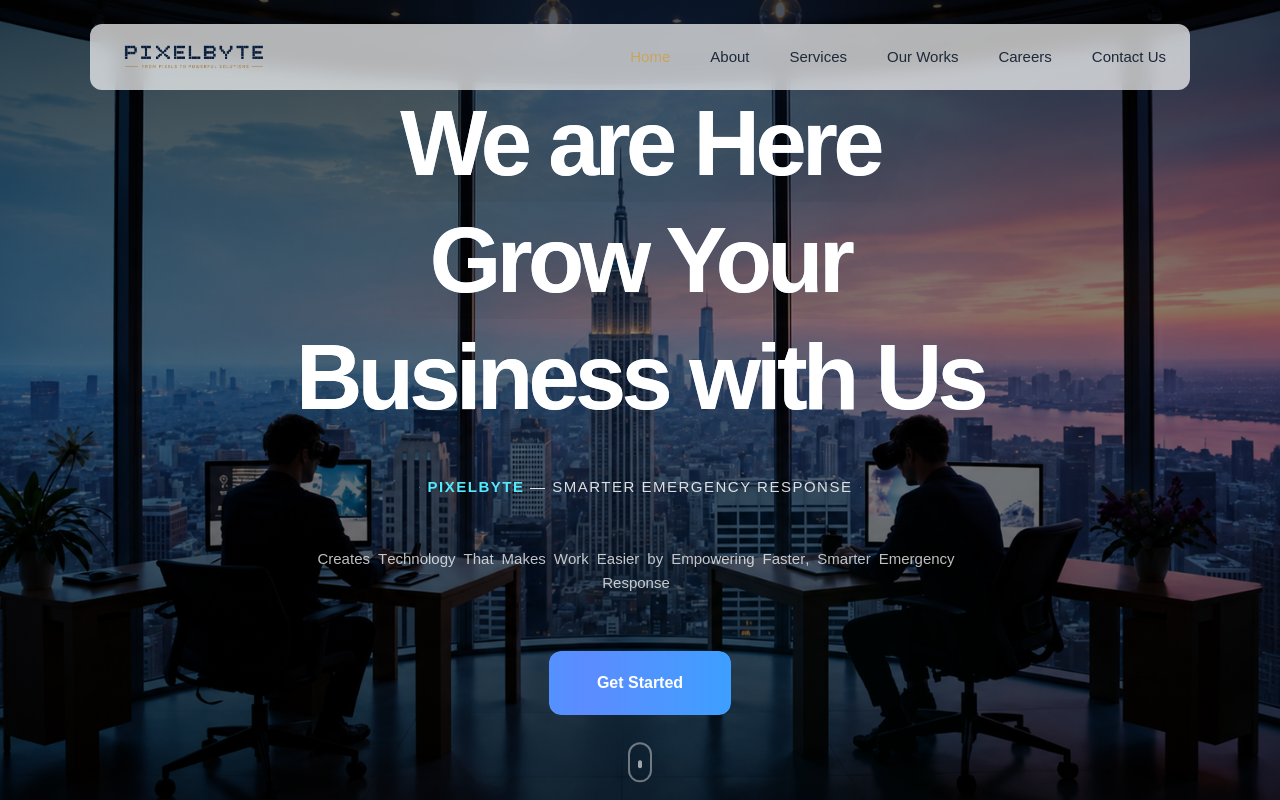
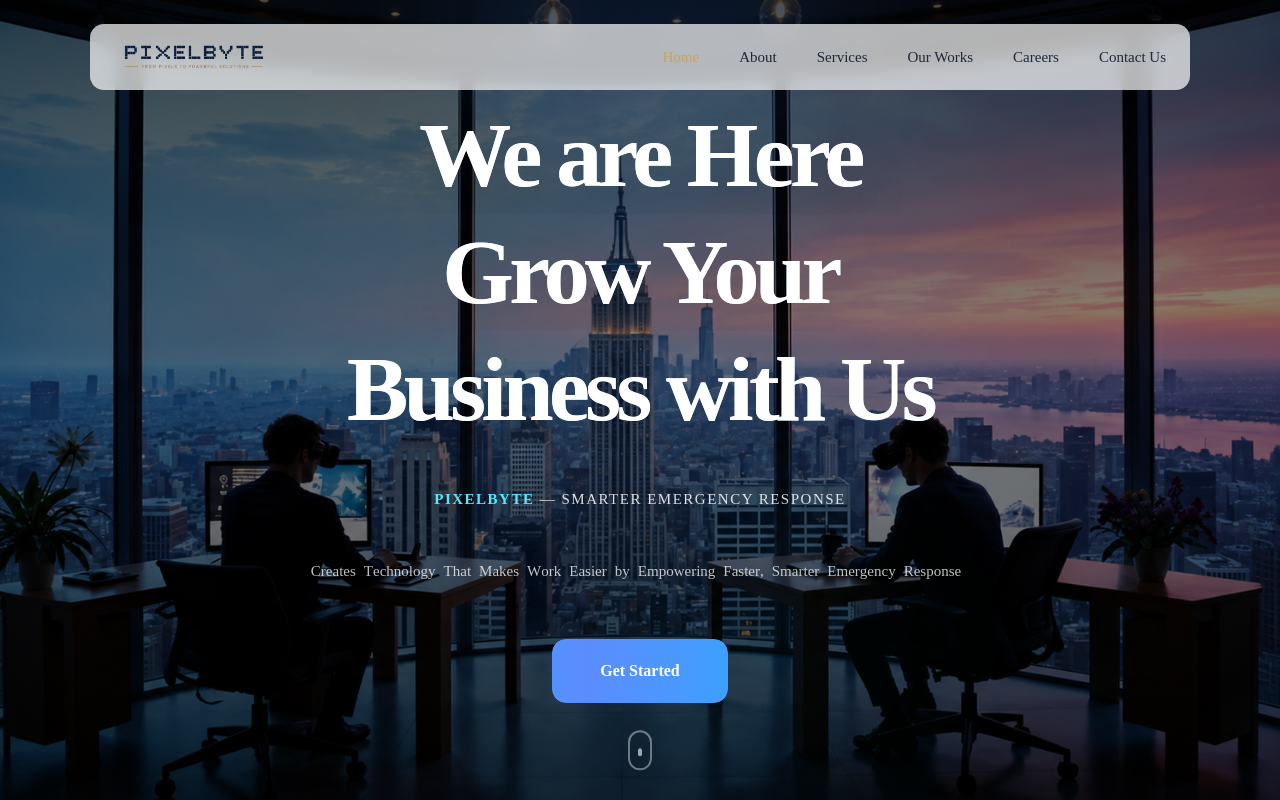
Before and after one commit to pixelbytesolution/pixelbyte-web, a Next.js app: page / in a window 1280 px wide. Shown: the top 800 px of the page. Built offline with nearby package versions, Linux system fonts and the light colour scheme.

Commit message:
feat(ui, theming): integrate shadcn ui and dark mode - add shadcn/ui configuration file (components.json) - implement light and dark mode theming with oklch colors - include tw-animate-css for enhanced ui animations - introduce new design tokens for colors, borders, and radii

```diff
--- a/app/globals.css
+++ b/app/globals.css
@@ -1,20 +1,130 @@
 @import "tailwindcss";
+@import "tw-animate-css";
+@import "shadcn/tailwind.css";
 
-:root {
-  --background: #ffffff;
-  --foreground: #171717;
-}
+@custom-variant dark (&:is(.dark *));
 
 @theme inline {
   --color-background: var(--background);
   --color-foreground: var(--foreground);
-  --font-sans: var(--font-geist-sans);
+  --font-sans: var(--font-sans);
   --font-mono: var(--font-geist-mono);
+  --font-heading: var(--font-sans);
+  --color-sidebar-ring: var(--sidebar-ring);
+  --color-sidebar-border: var(--sidebar-border);
+  --color-sidebar-accent-foreground: var(--sidebar-accent-foreground);
+  --color-sidebar-accent: var(--sidebar-accent);
+  --color-sidebar-primary-foreground: var(--sidebar-primary-foreground);
+  --color-sidebar-primary: var(--sidebar-primary);
+  --color-sidebar-foreground: var(--sidebar-foreground);
+  --color-sidebar: var(--sidebar);
+  --color-chart-5: var(--chart-5);
+  --color-chart-4: var(--chart-4);
+  --color-chart-3: var(--chart-3);
+  --color-chart-2: var(--chart-2);
+  --color-chart-1: var(--chart-1);
+  --color-ring: var(--ring);
+  --color-input: var(--input);
+  --color-border: var(--border);
+  --color-destructive: var(--destructive);
+  --color-accent-foreground: var(--accent-foreground);
+  --color-accent: var(--accent);
+  --color-muted-foreground: var(--muted-foreground);
+  --color-muted: var(--muted);
+  --color-secondary-foreground: var(--secondary-foreground);
+  --color-secondary: var(--secondary);
+  --color-primary-foreground: var(--primary-foreground);
+  --color-primary: var(--primary);
+  --color-popover-foreground: var(--popover-foreground);
+  --color-popover: var(--popover);
+  --color-card-foreground: var(--card-foreground);
+  --color-card: var(--card);
+  --radius-sm: calc(var(--radius) * 0.6);
+  --radius-md: calc(var(--radius) * 0.8);
+  --radius-lg: var(--radius);
+  --radius-xl: calc(var(--radius) * 1.4);
+  --radius-2xl: calc(var(--radius) * 1.8);
+  --radius-3xl: calc(var(--radius) * 2.2);
+  --radius-4xl: calc(var(--radius) * 2.6);
 }
 
+:root {
+  --background: oklch(1 0 0);
+  --foreground: oklch(0.145 0 0);
+  --card: oklch(1 0 0);
+  --card-foreground: oklch(0.145 0 0);
+  --popover: oklch(1 0 0);
+  --popover-foreground: oklch(0.145 0 0);
+  --primary: oklch(0.205 0 0);
+  --primary-foreground: oklch(0.985 0 0);
+  --secondary: oklch(0.97 0 0);
+  --secondary-foreground: oklch(0.205 0 0);
+  --muted: oklch(0.97 0 0);
+  --muted-foreground: oklch(0.556 0 0);
+  --accent: oklch(0.97 0 0);
+  --accent-foreground: oklch(0.205 0 0);
+  --destructive: oklch(0.577 0.245 27.325);
+  --border: oklch(0.922 0 0);
+  --input: oklch(0.922 0 0);
+  --ring: oklch(0.708 0 0);
+  --chart-1: oklch(0.87 0 0);
+  --chart-2: oklch(0.556 0 0);
+  --chart-3: oklch(0.439 0 0);
+  --chart-4: oklch(0.371 0 0);
+  --chart-5: oklch(0.269 0 0);
+  --radius: 0.625rem;
+  --sidebar: oklch(0.985 0 0);
+  --sidebar-foreground: oklch(0.145 0 0);
+  --sidebar-primary: oklch(0.205 0 0);
+  --sidebar-primary-foreground: oklch(0.985 0 0);
+  --sidebar-accent: oklch(0.97 0 0);
+  --sidebar-accent-foreground: oklch(0.205 0 0);
+  --sidebar-border: oklch(0.922 0 0);
+  --sidebar-ring: oklch(0.708 0 0);
+}
 
-body {
-  background: var(--background);
-  color: var(--foreground);
-  font-family: Arial, Helvetica, sans-serif;
+.dark {
+  --background: oklch(0.145 0 0);
+  --foreground: oklch(0.985 0 0);
+  --card: oklch(0.205 0 0);
+  --card-foreground: oklch(0.985 0 0);
+  --popover: oklch(0.205 0 0);
+  --popover-foreground: oklch(0.985 0 0);
+  --primary: oklch(0.922 0 0);
+  --primary-foreground: oklch(0.205 0 0);
+  --secondary: oklch(0.269 0 0);
+  --secondary-foreground: oklch(0.985 0 0);
+  --muted: oklch(0.269 0 0);
+  --muted-foreground: oklch(0.708 0 0);
+  --accent: oklch(0.269 0 0);
+  --accent-foreground: oklch(0.985 0 0);
+  --destructive: oklch(0.704 0.191 22.216);
+  --border: oklch(1 0 0 / 10%);
+  --input: oklch(1 0 0 / 15%);
+  --ring: oklch(0.556 0 0);
+  --chart-1: oklch(0.87 0 0);
+  --chart-2: oklch(0.556 0 0);
+  --chart-3: oklch(0.439 0 0);
+  --chart-4: oklch(0.371 0 0);
+  --chart-5: oklch(0.269 0 0);
+  --sidebar: oklch(0.205 0 0);
+  --sidebar-foreground: oklch(0.985 0 0);
+  --sidebar-primary: oklch(0.488 0.243 264.376);
+  --sidebar-primary-foreground: oklch(0.985 0 0);
+  --sidebar-accent: oklch(0.269 0 0);
+  --sidebar-accent-foreground: oklch(0.985 0 0);
+  --sidebar-border: oklch(1 0 0 / 10%);
+  --sidebar-ring: oklch(0.556 0 0);
 }
+
+@layer base {
+  * {
+    @apply border-border outline-ring/50;
+  }
+  body {
+    @apply bg-background text-foreground;
+  }
+  html {
+    @apply font-sans;
+  }
+}
```
Also changed, not shown: package.json (+6 -1 lines), components.json (added), 1 other file (tests, documents, lock files or other folders).
